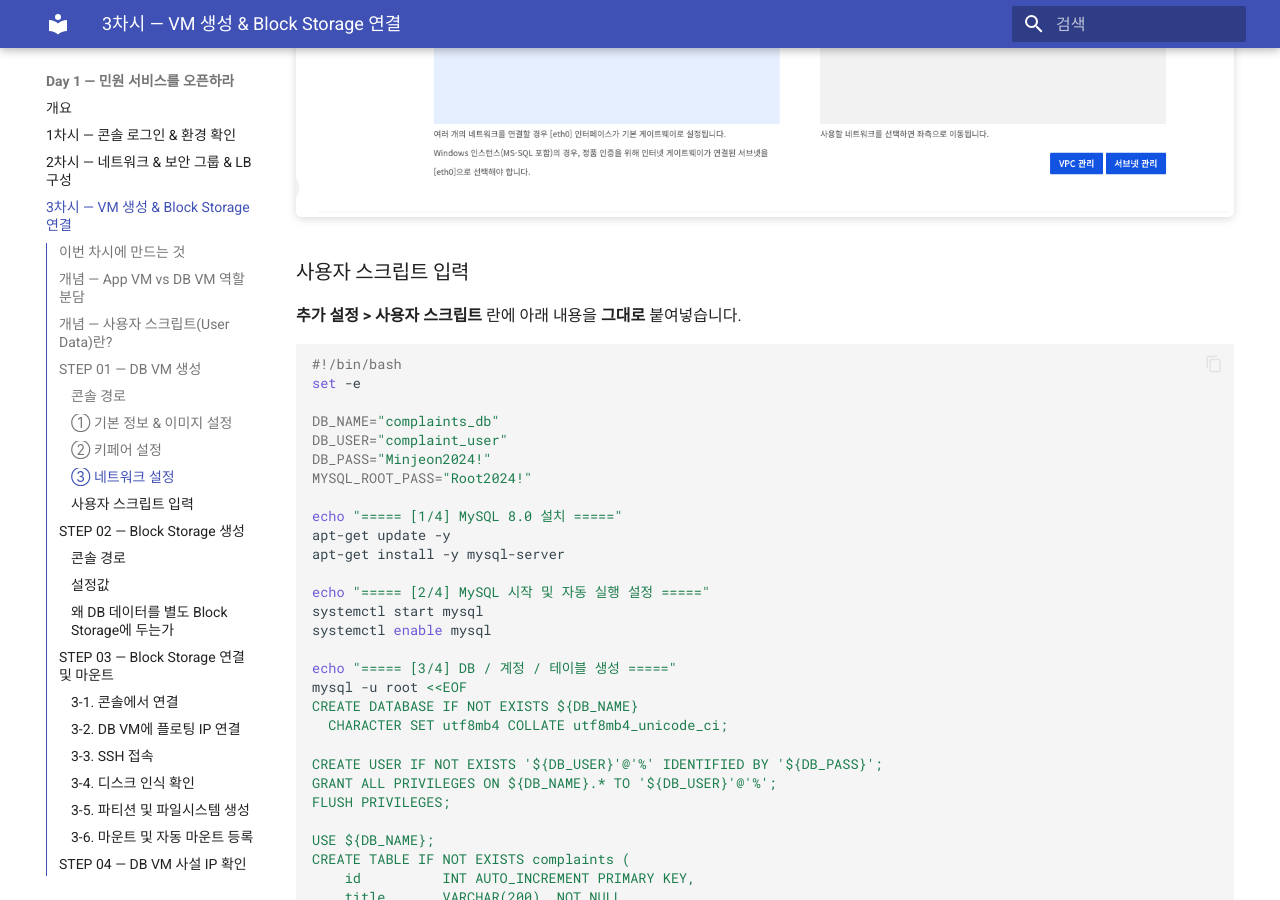
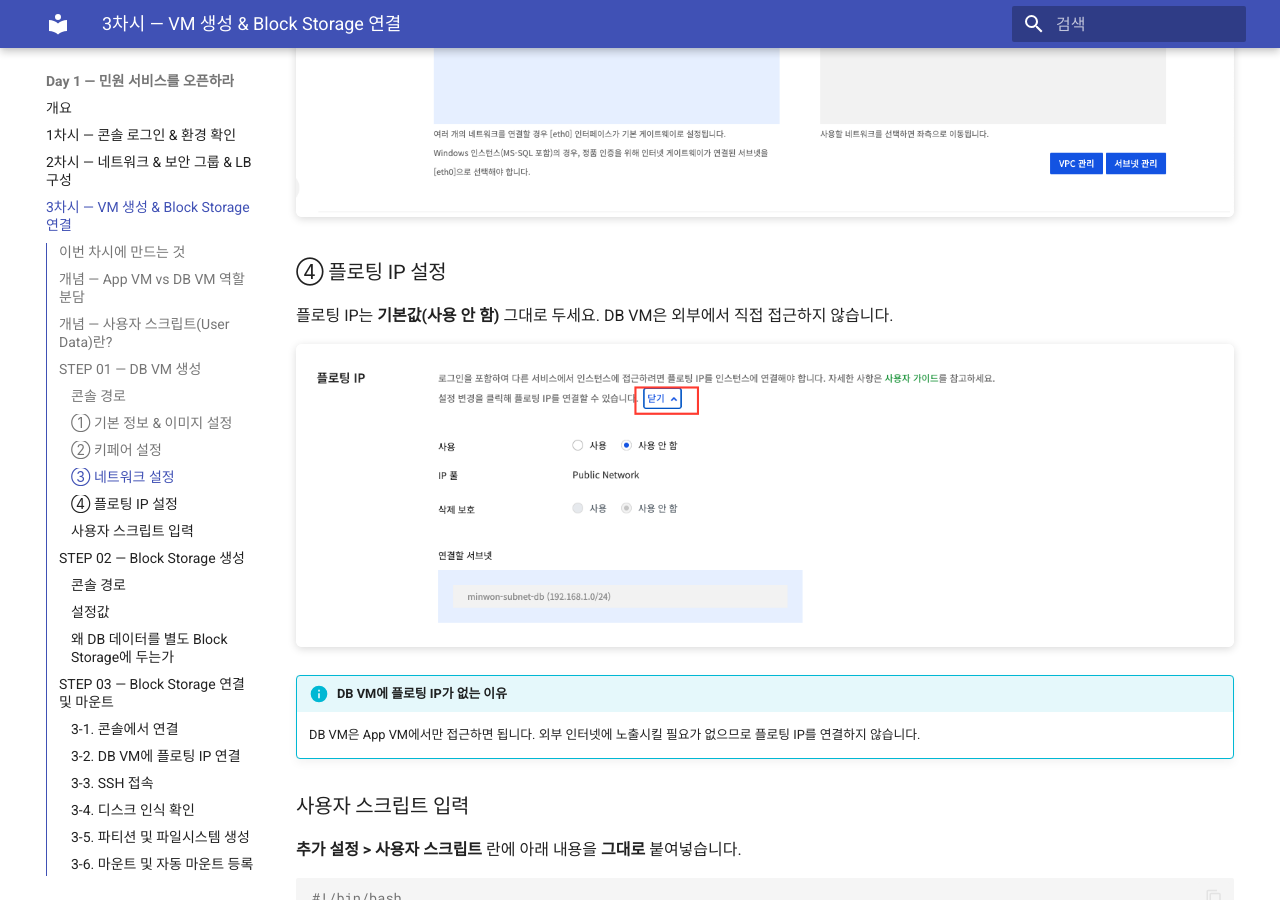
Before and after one commit to skilleat-labs/cloud-native-minwon-lab, an MkDocs documentation site: the page built from docs/day1/session3.md, in a window 1280 px wide and 900 px high, scrolled down 3992 px. Built offline with MkDocs 1.6.1 and Material for MkDocs 9.7.7, drawn with Linux system fonts in a browser that asks for light colours.

Commit message:
day1/session3: DB VM 플로팅 IP 설정 캡처 추가
Co-Authored-By: Claude Sonnet 4.6 <noreply@anthropic.com>

```diff
--- a/docs/day1/session3.md
+++ b/docs/day1/session3.md
@@ -97,6 +97,16 @@ Compute > Instance > 인스턴스 생성
 오른쪽 **사용 가능한 서브넷** 목록에서 `minwon-subnet-db`를 클릭하면 왼쪽 **선택된 서브넷**으로 이동합니다.
 
 ![DB 서브넷 선택 화면](./images/3-3-instance-db-subnet-select.png)
+
+### ④ 플로팅 IP 설정
+
+플로팅 IP는 **기본값(사용 안 함)** 그대로 두세요. DB VM은 외부에서 직접 접근하지 않습니다.
+
+![플로팅 IP 사용 안 함 화면](./images/3-4-instance-floating-ip-off.png)
+
+!!! info "DB VM에 플로팅 IP가 없는 이유"
+    DB VM은 App VM에서만 접근하면 됩니다.
+    외부 인터넷에 노출시킬 필요가 없으므로 플로팅 IP를 연결하지 않습니다.
 
 ### 사용자 스크립트 입력
 
```
Also changed, not shown: docs/day1/images/3-4-instance-floating-ip-off.png (added).
